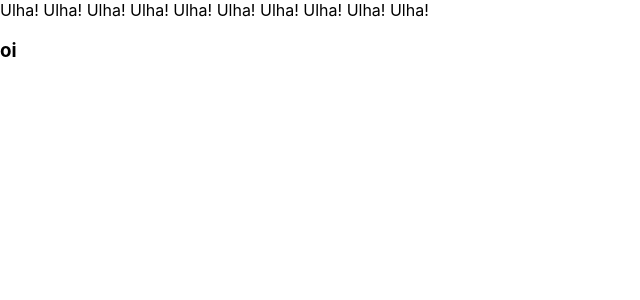
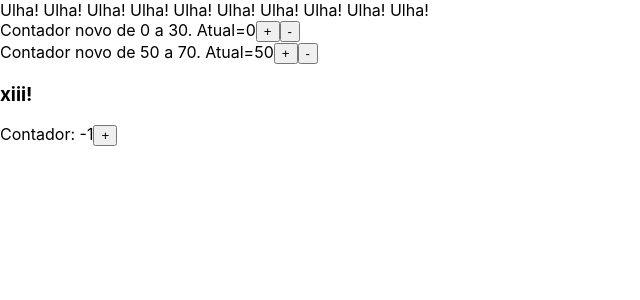
Before and after one commit to aczavads/adsis5s2021, a React (Create React App) app in the folder spa/: page / in a window 1280 px wide. Shown: the top 300 px of the page, without its empty margins (0-640 px from the left). Built offline with nearby package versions, Linux system fonts and the light colour scheme; no server answers.

Commit message:
Componente ContadorBasico e ContadorNovo demonstrando como elaborar um componente React com Hooks (useData e useEffect) e como usar o Axios para realizar a chamanda HTTP na API com async/await

```diff
--- a/spa/src/App.js
+++ b/spa/src/App.js
@@ -1,6 +1,8 @@
 import logo from './logo.svg';
 import './App.css';
-import HelloWorld from './components/HelloWorld';
+import HelloWorld from './components/hello-world';
+import ContadorBasico from './components/contador-basico';
+import ContadorNovo from './components/contador-novo';
 
 function App() {
   var mensagens = "";
@@ -10,7 +12,10 @@ function App() {
   return (
     <div>
       <div>{mensagens}</div>
+      <ContadorNovo valorInicial="0" valorMaximo="30"></ContadorNovo>
+      <ContadorNovo valorInicial="50" valorMaximo="70"></ContadorNovo>
       <HelloWorld></HelloWorld>
+      <ContadorBasico></ContadorBasico>
     </div>
   );
 }
--- a/spa/src/components/HelloWorld.js
+++ /dev/null
@@ -1,15 +0,0 @@
-import React, { Component } from 'react';
-import axios from 'axios';
-
-function HelloWorld() {
-    var resposta = "oi";
-    axios.get("http://localhost:8080/api/hello").then(function(response) {
-        resposta = response.data;
-        console.log(resposta);
-    });
-    return (
-        <h3>{resposta}</h3>
-    );
-}
-
-export default HelloWorld;
--- /dev/null
+++ b/spa/src/components/contador-basico.js
@@ -0,0 +1,17 @@
+import React, { useState, useEffect } from 'react';
+
+const ContadorBasico = (props) => {
+    const [valor, setValor] = useState(-1);
+
+    useEffect( () => {
+        console.log(`Novo valor! ${valor}`);
+    },[valor]);
+
+    return (
+        <div>Contador: {valor}
+            <button onClick={() => setValor(valor + 1)}>+</button>
+        </div>
+    )
+}
+
+export default ContadorBasico;
--- /dev/null
+++ b/spa/src/components/contador-novo.js
@@ -0,0 +1,39 @@
+import React, { useState, useEffect } from 'react';
+
+const ContadorNovo =  (props) => {
+    //var valorAtual = parseInt(props.valorInicial);
+    const [valorAtual, setValorAtual] = useState(parseInt(props.valorInicial));
+
+    const aoClicarMais = () => {
+        //valorAtual = valorAtual + 1;
+        //console.log(valorAtual);
+        if (valorAtual < parseInt(props.valorMaximo)) {
+            setValorAtual(valorAtual+1);
+        } else {
+            alert(`Valor máximo atingido! [${props.valorMaximo}]`);
+        }
+    }
+    const aoClicarMenos = () => {
+        if (valorAtual > parseInt(props.valorInicial)) {
+            setValorAtual(valorAtual-1);
+        } else {
+            alert(`Valor inicial atingido! [${props.valorInicial}]`);
+        }
+    }
+
+    //Quando o [valorAtual] mudar, execute a função vinculada.
+    useEffect( () => {
+        console.log(valorAtual);
+    }, [valorAtual]);
+
+    return (
+        <div>Contador novo de {props.valorInicial} a {props.valorMaximo}. Atual={valorAtual}
+            <button onClick={ aoClicarMais }>+</button>
+            <button onClick={ aoClicarMenos }>-</button>
+        </div>
+    )
+}
+
+
+
+export default ContadorNovo;
--- /dev/null
+++ b/spa/src/components/hello-world.js
@@ -0,0 +1,17 @@
+import React, { useEffect, useState } from 'react';
+import axios from '../util/axios-default';
+
+function HelloWorld() {
+    const [mensagem, setMensagem] = useState("xiii!");
+
+    useEffect(async () => {
+        const resposta = await axios.get("/api/hello");
+        setMensagem(resposta.data);
+    },[]);
+
+    return (
+        <h3>{mensagem}</h3>
+    );
+}
+
+export default HelloWorld;
--- /dev/null
+++ b/spa/src/util/axios-default.js
@@ -0,0 +1,5 @@
+import axios from 'axios';
+
+const axiosInstance = axios.create();
+
+export default axiosInstance;
```
Also changed, not shown: 1 other file (tests, documents, lock files or other folders).
